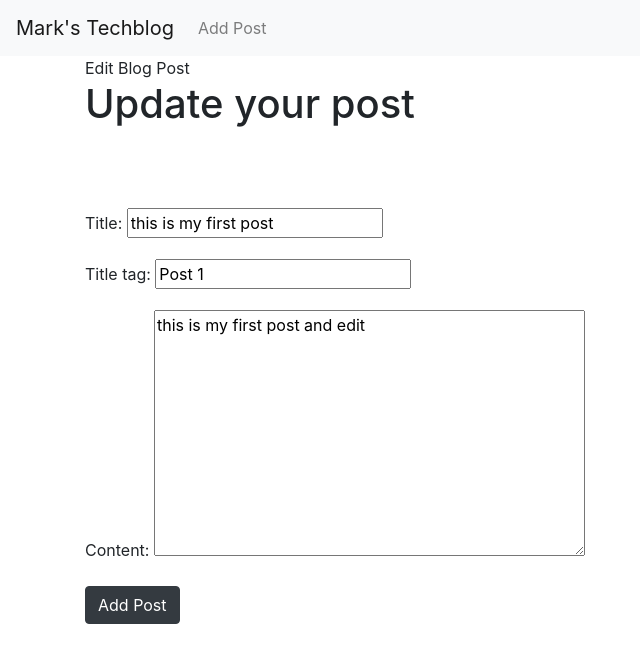
After one commit to Code-Institute-Submissions/PP4-Techblog_Django, a Django app: page /article/edit/1 in a window 1280 px wide. The commit adds this page. Shown: the top 663 px of the page, without its empty margins (0-640 px from the left). Run offline with Django 4.2, Linux system fonts and the light colour scheme; data comes from the database, SQL or seed files in the repository; both versions use the stored data as it was after the commit.

Commit message:
Created edit article view and updates urls.py

```diff
--- /dev/null
+++ b/blog/templates/edit_post.html
@@ -0,0 +1,18 @@
+{% extends 'base.html' %}
+{% block content %}
+
+{% block title %}Edit Blog Post{% endblock %}
+
+
+<h1>Update your post</h1>
+<br/><br/><br/>
+
+<div class="form-group">
+<form method="POST">
+    {% csrf_token %}
+    {{ form.as_p }}
+    <button class="btn btn-dark">Add Post</button>
+
+</div>
+
+{% endblock %}
--- a/blog/templates/home.html
+++ b/blog/templates/home.html
@@ -7,7 +7,7 @@
 <ul>
 {% for post in object_list %}
     <li><a href="{% url 'article-detail' post.pk %}">{{ post.title }}</a> - {{ post.author.first_name }}
-        {{ post.author.last_name }}<br/>
+        {{ post.author.last_name }} - <a href="{% url 'edit_post' post.pk %}">(Edit your post)</a><br/>
         {{ post.body }}</li>
 
 
--- a/blog/urls.py
+++ b/blog/urls.py
@@ -1,9 +1,10 @@
 from django.urls import path
 # from . import views
-from .views import HomePage, ArticleDetailView, AddPostView
+from .views import HomePage, ArticleDetailView, AddPostView, EditPostView
 
 urlpatterns = [
     path('', HomePage.as_view(), name="home"),
     path('article/<int:pk>', ArticleDetailView.as_view(), name='article-detail'),
-    path('add_post/', AddPostView.as_view(), name='add_post')
+    path('add_post/', AddPostView.as_view(), name='add_post'),
+    path('article/edit/<int:pk>', EditPostView.as_view(), name='edit_post'),
 ]
--- a/blog/views.py
+++ b/blog/views.py
@@ -1,5 +1,5 @@
 from django.shortcuts import render
-from django.views.generic import ListView, DetailView, CreateView
+from django.views.generic import ListView, DetailView, CreateView, UpdateView
 from .models import Post
 from .forms import PostingForm
 
@@ -22,3 +22,9 @@ class AddPostView(CreateView):
     model = Post
     form_class = PostingForm
     template_name = 'add_post.html'
+
+
+class EditPostView(UpdateView):
+    model = Post
+    template_name = 'edit_post.html'
+    fields = ['title', 'title_tag', 'content']
```
Also changed, not shown: db.sqlite3.
